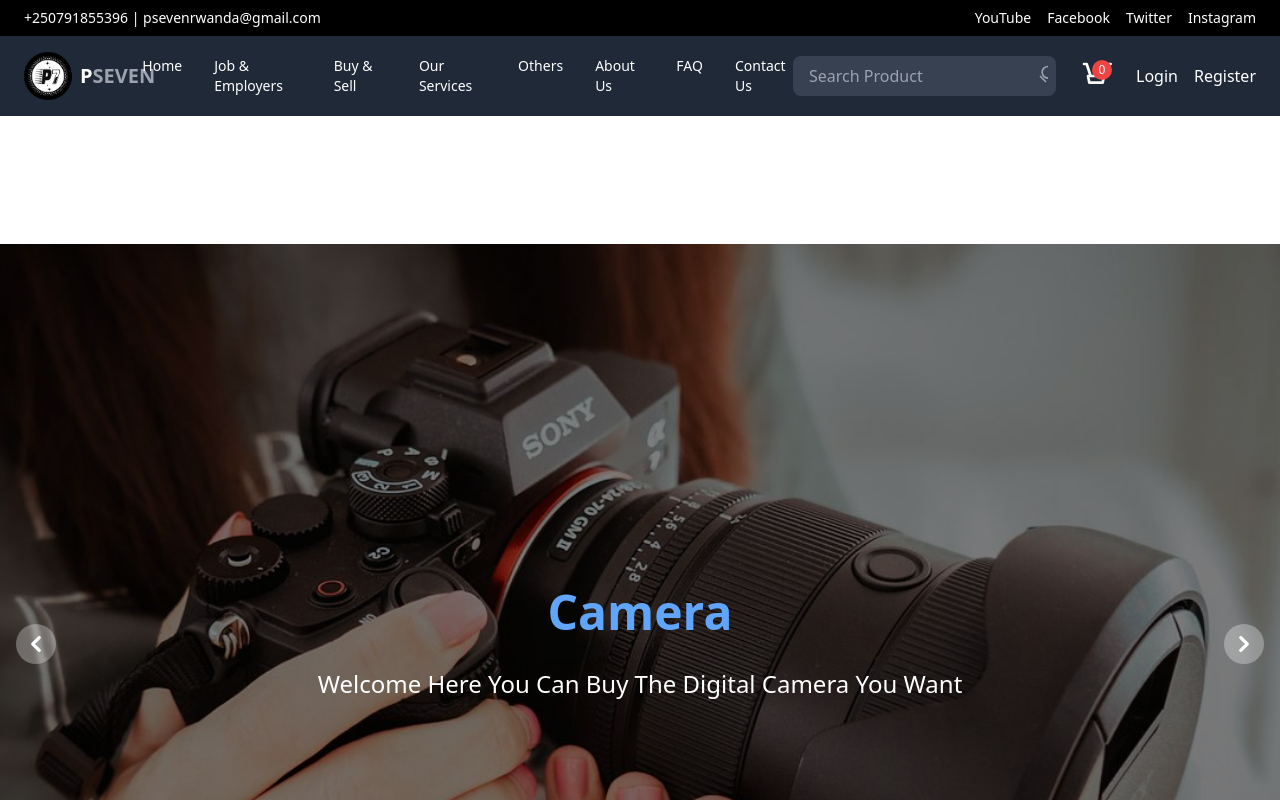
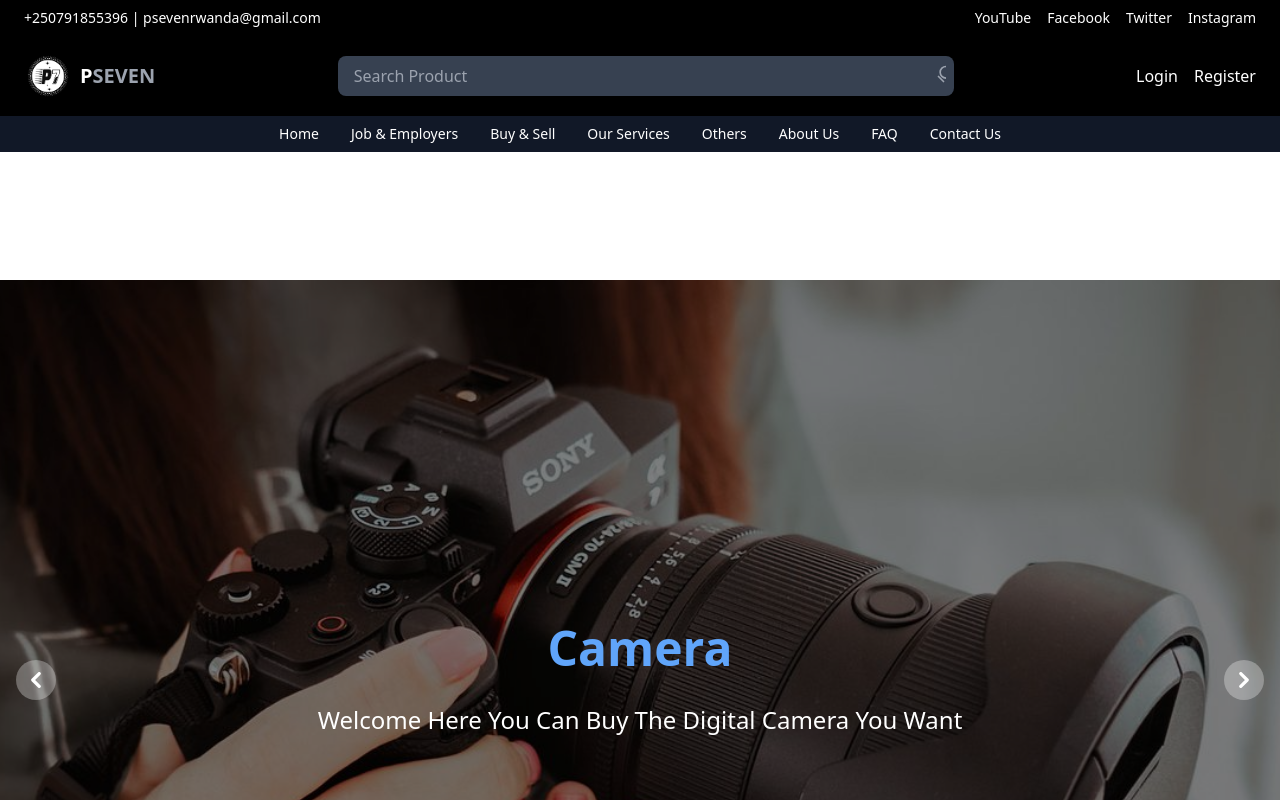
Before and after one commit to Cktripa-source/pseven-web, a React (Create React App) app: page / in a window 1280 px wide. Shown: the top 800 px of the page. Built offline with nearby package versions, Linux system fonts and the light colour scheme.

Commit message:
Update nav.js
lines

```diff
--- a/src/nav.js
+++ b/src/nav.js
@@ -7,14 +7,11 @@ function Navbar({ cartCount }) {
 
   return (
     <nav className="bg-black text-white">
-      {/* Top Section */}
-      <div className="flex justify-between items-center px-6 py-2 bg-black text-sm">
-        {/* Contact Information */}
+      {/* First Line: Contacts */}
+      <div className="flex justify-between items-center px-6 py-2 text-sm">
         <div>
           <p>+250791855396 | psevenrwanda@gmail.com</p>
         </div>
-
-        {/* Social Media Icons */}
         <div className="flex space-x-4">
           <a href="#" className="hover:text-gray-400">YouTube</a>
           <a href="#" className="hover:text-gray-400">Facebook</a>
@@ -23,38 +20,22 @@ function Navbar({ cartCount }) {
         </div>
       </div>
 
-      {/* Main Navbar */}
-      <div className="flex justify-between items-center px-6 py-4 bg-gray-800">
-        {/* Logo as Home Link */}
-        <div className="flex items-center space-x-4">
+      {/* Second Line: Logo, Search Bar, and Auth Buttons */}
+      <div className="flex justify-between items-center px-6 py-4">
+        {/* Logo */}
         <Link to="/" className="flex items-center space-x-2">
           <img src={Logo} alt="Logo" className="h-12 rounded-full" />
           <span className="font-bold text-xl">
             P<span className="text-gray-400">SEVEN</span>
           </span>
         </Link>
-        </div>
 
-        {/* Navigation Links */}
-        <div className="hidden lg:flex space-x-8 text-sm">
-          <Link to="/" className="hover:text-gray-400">Home</Link>
-          <Link to="/job-employers" className="hover:text-gray-400">Job & Employers</Link>
-          <Link to="/buy-sell" className="hover:text-gray-400">Buy & Sell</Link>
-          <Link to="/services" className="hover:text-gray-400">Our Services</Link>
-          <Link to="/others" className="hover:text-gray-400">Others</Link>
-          <Link to="/about" className="hover:text-gray-400">About Us</Link>
-          <Link to="/faq" className="hover:text-gray-400">FAQ</Link>
-          <Link to="/contact" className="hover:text-gray-400">Contact Us</Link>
-        </div>
-
-        {/* Right Section */}
-        <div className="flex items-center space-x-6">
         {/* Search Bar */}
-          <div className="relative hidden lg:block">
+        <div className="relative hidden lg:block w-1/2">
           <input
             type="text"
             placeholder="Search Product"
-              className="py-2 px-4 rounded-lg bg-gray-700 text-white placeholder-gray-400 focus:outline-none"
+            className="w-full py-2 px-4 rounded-lg bg-gray-700 text-white placeholder-gray-400 focus:outline-none"
           />
           <button className="absolute right-2 top-2">
             <svg
@@ -70,34 +51,10 @@ function Navbar({ cartCount }) {
           </button>
         </div>
 
-          {/* Cart Icon */}
-          <div className="relative">
-            <Link to="/viewcart">
-              <svg
-                xmlns="http://www.w3.org/2000/svg"
-                className="w-8 h-8 text-white"
-                fill="none"
-                viewBox="0 0 24 24"
-                stroke="currentColor"
-              >
-                <path
-                  strokeLinecap="round"
-                  strokeLinejoin="round"
-                  strokeWidth="2"
-                  d="M3 3h2l3 9h10l3-9h2M6 12h12l-1 5H7l-1-5z"
-                />
-              </svg>
-            </Link>
-            <span className="absolute top-0 right-0 bg-red-500 text-xs text-white rounded-full w-5 h-5 flex items-center justify-center">
-              {cartCount}
-            </span>
-          </div>
-
         {/* Login/Register */}
         <div className="hidden lg:flex space-x-4">
           <Link to="/login" className="hover:text-gray-400">Login</Link>
           <Link to="/register" className="hover:text-gray-400">Register</Link>
-          </div>
         </div>
 
         {/* Mobile Menu Toggle */}
@@ -119,9 +76,21 @@ function Navbar({ cartCount }) {
         </button>
       </div>
 
+      {/* Third Line: Menu Links */}
+      <div className="hidden lg:flex justify-center space-x-8 py-2 text-sm bg-gray-900">
+        <Link to="/" className="hover:text-gray-400">Home</Link>
+        <Link to="/job-employers" className="hover:text-gray-400">Job & Employers</Link>
+        <Link to="/buy-sell" className="hover:text-gray-400">Buy & Sell</Link>
+        <Link to="/services" className="hover:text-gray-400">Our Services</Link>
+        <Link to="/others" className="hover:text-gray-400">Others</Link>
+        <Link to="/about" className="hover:text-gray-400">About Us</Link>
+        <Link to="/faq" className="hover:text-gray-400">FAQ</Link>
+        <Link to="/contact" className="hover:text-gray-400">Contact Us</Link>
+      </div>
+
       {/* Mobile Menu */}
       {isMobileMenuOpen && (
-        <div className="lg:hidden bg-gray-800 text-white p-4">
+        <div className="lg:hidden bg-gray-900 text-white p-4">
           <Link to="/" className="block hover:text-gray-400 py-2">Home</Link>
           <Link to="/job-employers" className="block hover:text-gray-400 py-2">Job & Employers</Link>
           <Link to="/buy-sell" className="block hover:text-gray-400 py-2">Buy & Sell</Link>
@@ -130,6 +99,8 @@ function Navbar({ cartCount }) {
           <Link to="/about" className="block hover:text-gray-400 py-2">About Us</Link>
           <Link to="/faq" className="block hover:text-gray-400 py-2">FAQ</Link>
           <Link to="/contact" className="block hover:text-gray-400 py-2">Contact Us</Link>
+          <Link to="/login" className="block hover:text-gray-400 py-2">Login</Link>
+          <Link to="/register" className="block hover:text-gray-400 py-2">Register</Link>
         </div>
       )}
     </nav>
```
Lines whose indentation alone changed are shown as unchanged.
